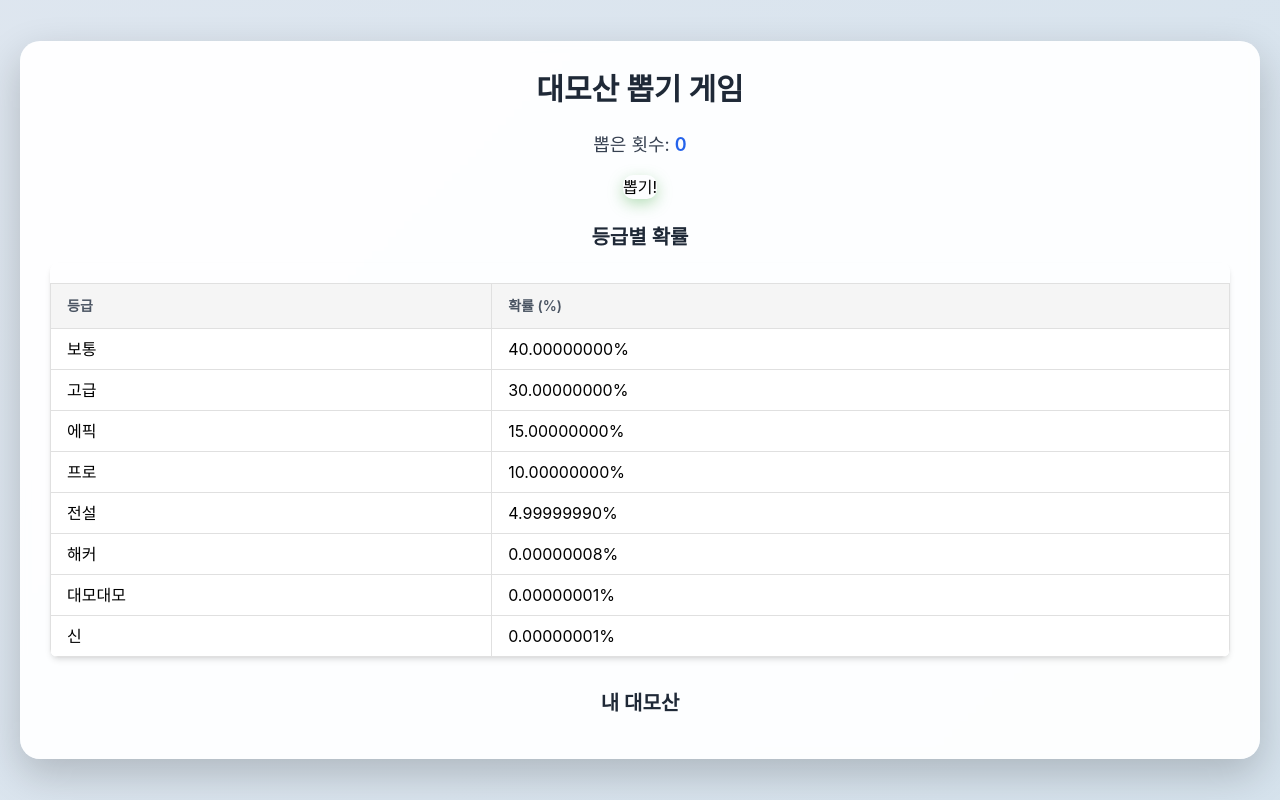
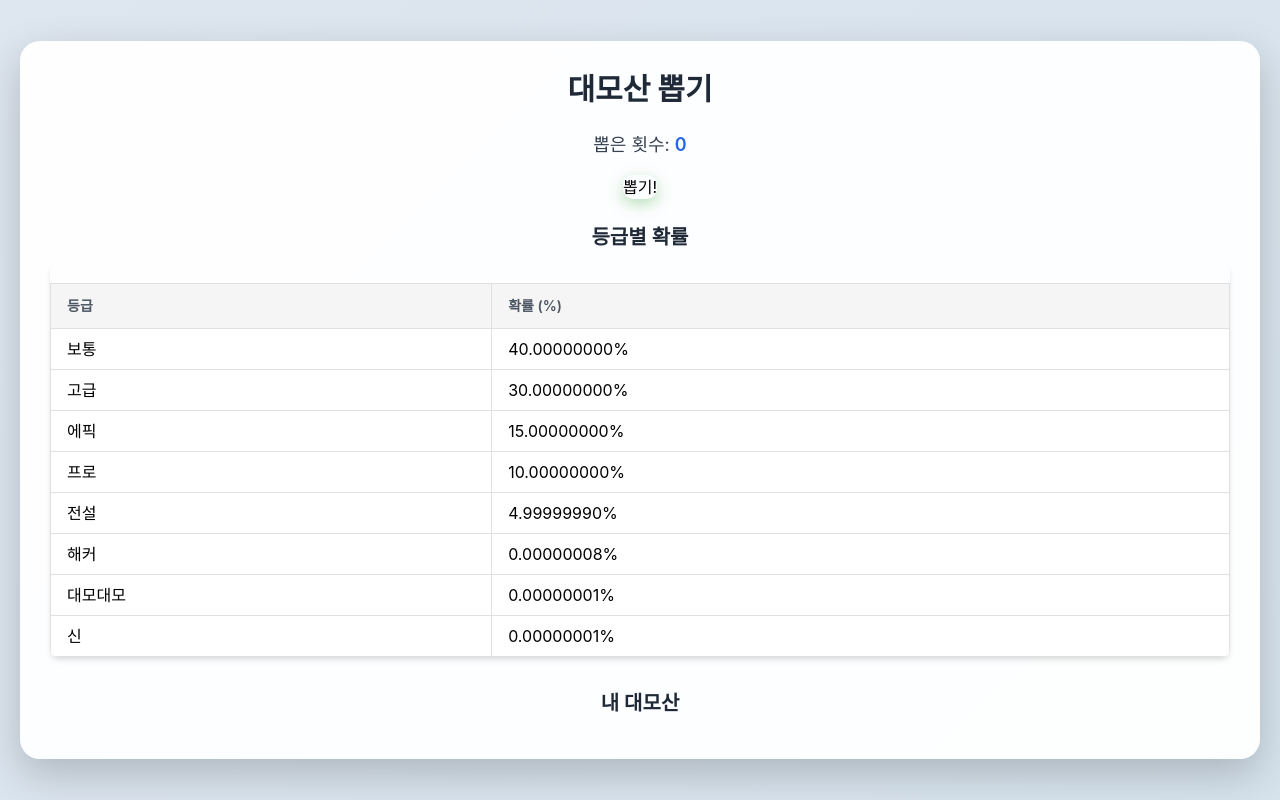
Before and after one commit to KSPindex/daemo, a plain HTML site: page index.html in a window 1280 px wide. Drawn offline with nearby package versions, Linux system fonts and the light colour scheme.

Commit message:
Update index.html

```diff
--- a/index.html
+++ b/index.html
@@ -3,7 +3,7 @@
 <head>
     <meta charset="UTF-8">
     <meta name="viewport" content="width=device-width, initial-scale=1.0">
-    <title>대모산 뽑기 게임</title>
+    <title>대모산 뽑기</title>
     <script src="https://cdn.tailwindcss.com"></script>
     <style>
         body {
@@ -277,7 +277,7 @@
 </head>
 <body>
     <div class="container">
-        <h1 class="text-3xl font-bold mb-6 text-gray-800">대모산 뽑기 게임</h1>
+        <h1 class="text-3xl font-bold mb-6 text-gray-800">대모산 뽑기</h1>
 
         <div class="mb-4 text-lg text-gray-700">
             뽑은 횟수: <span id="pullCountDisplay" class="font-semibold text-blue-600">0</span>
@@ -357,7 +357,7 @@
 
             for (let i = 0; i < currentRarities.length; i++) {
                 const rarity = currentRarities[i];
-                // '보통'과 '고급' 등급은 확률이 감소될 수 있으므로 배율 적용 대상에서 제외합니다.
+
                 if (rarity.name !== '보통' && rarity.name !== '고급') {
                     const originalProb = rarities.find(r => r.name === rarity.name).baseProb;
                     const boostedProb = originalProb * activeMultiplier;
@@ -419,7 +419,7 @@
         }
 
         function formatRarityName(name) {
-            // Simply append ' 대모산' to the original rarity name
+
             return name + ' 대모산';
         }
 
@@ -429,10 +429,10 @@
             const sortedCollected = Array.from(collectedCards.entries()).sort((a, b) => {
                 const nameA = a[0];
                 const nameB = b[0];
-                // Find original rarity objects by matching formatted names
+
                 const originalRarityA = rarities.find(r => formatRarityName(r.name) === nameA);
                 const originalRarityB = rarities.find(r => formatRarityName(r.name) === nameB);
-                // Sort by base probability (ascending, so lower probability items come first)
+
                 return (originalRarityA ? originalRarityA.baseProb : 0) - (originalRarityB ? originalRarityB.baseProb : 0);
             });
 
@@ -472,10 +472,9 @@
             if (drawnRarity) {
                 resultCard.classList.remove('hidden');
 
-                // Remove all previous rarity-specific classes and animation class
-                resultCard.classList.remove('card-normal', 'card-rare', 'card-epic', 'card-pro', 'card-legendary', 'card-hacker', 'card-god', 'card-daemodaemo', 'card-animated');
+                         resultCard.classList.remove('card-normal', 'card-rare', 'card-epic', 'card-pro', 'card-legendary', 'card-hacker', 'card-god', 'card-daemodaemo', 'card-animated');
 
-                // Force reflow to restart CSS animation
+
                 void resultCard.offsetWidth;
 
                 const formattedName = formatRarityName(drawnRarity.name);
```
